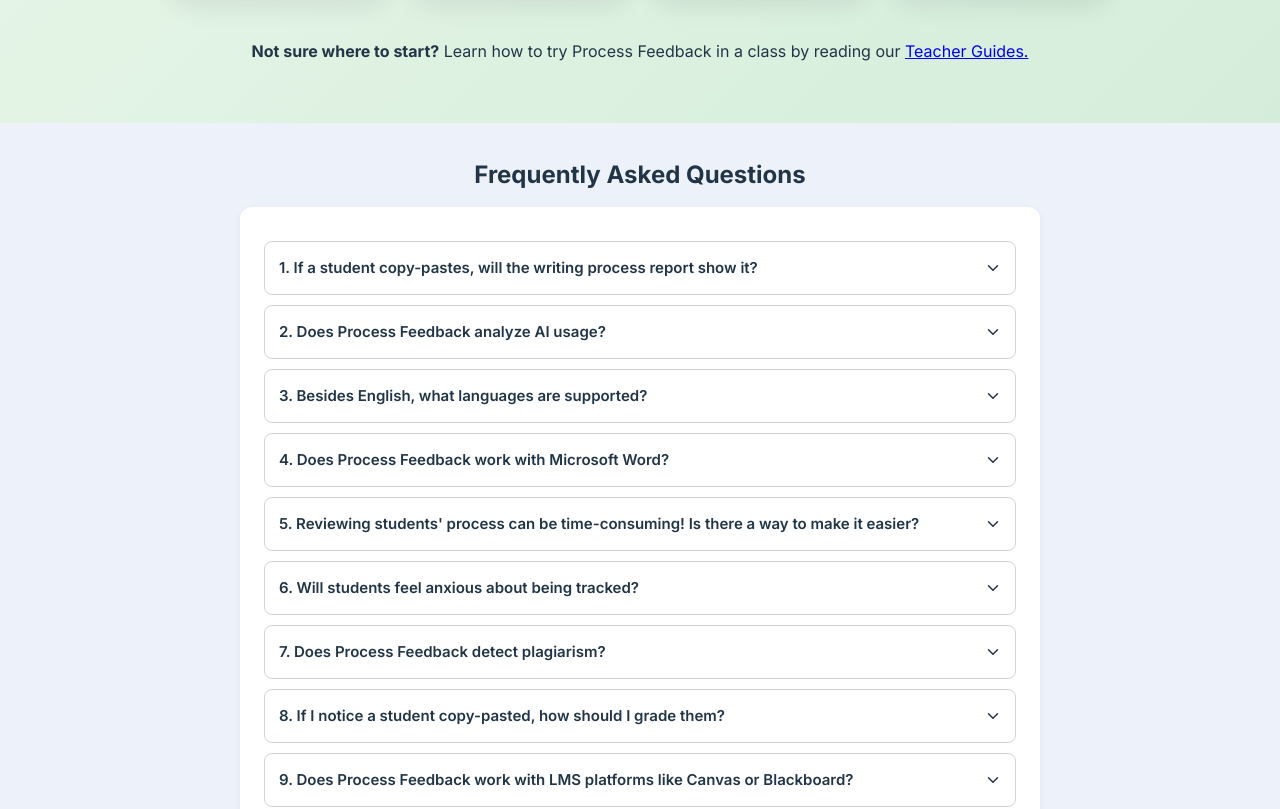
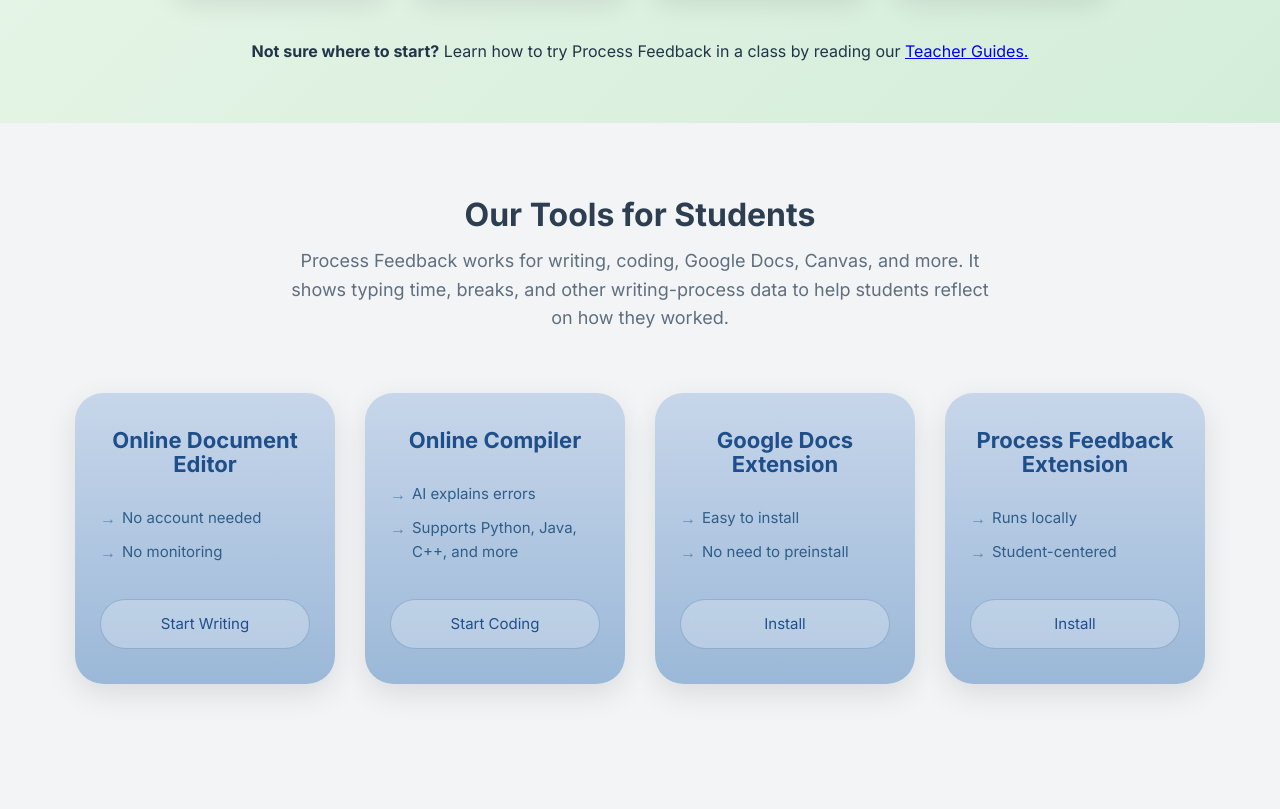
Before and after one commit to nvlodek/software-development-course-proj, a React (Create React App) app: page / in a window 1280 px wide. Shown: the part 2223-3032 px from the top of the page. Built offline with nearby package versions, Linux system fonts and the light colour scheme.

Commit message:
stu-tools complete

```diff
--- a/src/components/Footer.jsx
+++ b/src/components/Footer.jsx
@@ -104,16 +104,16 @@
                     <a href="/404">Terms of Use</a>
                 </div>
                 <div className="footer-social">
-                    <a href="/404" target="_blank" rel="noreferrer" className="social-icon facebook">
+                    <a href="https://www.facebook.com/processfeedback/" target="_blank" rel="noreferrer" className="social-icon facebook">
                         <FaFacebook/>
                     </a>
-                    <a href="/404" target="_blank" rel="noreferrer" className="social-icon">
+                    <a href="https://x.com/processfeedback" target="_blank" rel="noreferrer" className="social-icon">
                         <FaTwitter/>
                     </a>
-                    <a href="/404" target="_blank" rel="noreferrer" className="social-icon">
+                    <a href="https://www.linkedin.com/company/process-feedback/" target="_blank" rel="noreferrer" className="social-icon">
                         <FaLinkedin/>
                     </a>
-                    <a href="/404" target="_blank" rel="noreferrer" className="social-icon">
+                    <a href="https://www.youtube.com/@ProcessFeedback" target="_blank" rel="noreferrer" className="social-icon">
                         <FaYoutube/>
                     </a>
                 </div>
--- /dev/null
+++ b/src/components/sections/stuTools.css
@@ -0,0 +1,111 @@
+.stuTools {
+    text-align: center;
+    background: #f3f4f6;
+    padding: 80px 20px;
+}
+
+/* title */
+.stuTools-title {
+    font-size: 32px;
+    color: #2c3e50;
+    margin-bottom: 20px;
+    font-family: var(--font-main);
+}
+
+/* description */
+.stuTools-description {
+    max-width: 700px;
+    margin: 0 auto;
+    color: #5f6f7f;
+    font-size: 18px;
+    line-height: 1.6;
+    font-family: var(--font-main);
+}
+
+/* container */
+.stuTools .card-container {
+    display: flex;
+    justify-content: center;
+    gap: 30px;
+    flex-wrap: wrap;
+    padding: 60px 20px;
+}
+
+/* cards */
+.stuTools .card {
+    width: 260px;
+    padding: 35px 25px;
+    border-radius: 28px;
+
+    background: linear-gradient(180deg, #c7d6ea 0%, #9bb8d8 100%);
+    box-shadow: 0 10px 30px rgba(0,0,0,0.1);
+
+    display: flex;
+    flex-direction: column;
+    justify-content: space-between;
+
+    transition: all 0.3s ease;
+}
+
+/* hover */
+.stuTools .card:hover {
+    transform: translateY(-8px);
+    background: linear-gradient(180deg, #b7cbe4 0%, #8fb0d4 100%);
+}
+
+/* title */
+.stuTools .card-title {
+    font-size: 22px;
+    color: #1f4f8b;
+    margin-bottom: 20px;
+    font-family: var(--font-main);
+}
+
+/* list */
+.stuTools .card ul {
+    list-style: none;
+    padding: 0;
+    margin-bottom: 25px;
+    text-align: left;
+}
+
+.stuTools .card li {
+    margin: 10px 0;
+    padding-left: 22px;
+    position: relative;
+    color: #2f5d8a;
+    font-size: 15px;
+}
+
+.stuTools .card li::before {
+    content: "→";
+    position: absolute;
+    left: 0;
+    color: #5f86b3;
+    font-size: 16px;
+}
+
+/* button */
+.stuTools .card-btn {
+    display: flex;
+    align-items: center;
+    justify-content: center;
+
+    padding: 12px 20px;
+    border-radius: 999px;
+
+    border: 1px solid rgba(30, 80, 140, 0.25);
+    background: rgba(255, 255, 255, 0.25);
+
+    color: #1f4f8b;
+    font-size: 15px;
+
+    cursor: pointer;
+    transition: all 0.2s ease;
+}
+
+/* hover */
+.stuTools .card-btn:hover {
+    border-color: #1f4f8b;
+    background: rgba(255, 255, 255, 0.35);
+}
--- /dev/null
+++ b/src/components/sections/stuTools.jsx
@@ -0,0 +1,81 @@
+import './stuTools.css';
+import React, { useEffect, useRef, useState } from "react";
+
+function StudentTools() {
+    const sectionRef = useRef(null);
+    const [isVisible, setIsVisible] = useState(false);
+
+    useEffect(() => {
+        const observer = new IntersectionObserver(
+            ([entry]) => {
+                if (entry.isIntersecting) {
+                    setIsVisible(true);
+                }
+            },
+            { threshold: 0.2 }
+        );
+
+        if (sectionRef.current) {
+            observer.observe(sectionRef.current);
+        }
+
+        return () => observer.disconnect();
+    }, []);
+
+    return (
+        <div className="stuTools" ref={sectionRef}>
+            <h2 className={`stuTools-title fade-element ${isVisible ? "show title" : ""}`}>
+                Our Tools for Students
+            </h2>
+
+            <div className="stuTools-content">
+                <p className={`stuTools-description fade-element ${isVisible ? "show paragraph" : ""}`}>
+                    Process Feedback works for writing, coding, Google Docs, Canvas, and more.
+                    It shows typing time, breaks, and other writing-process data to help students reflect on how they worked.
+                </p>
+
+                <div className={`card-container fade-element ${isVisible ? "show cards" : ""}`}>
+
+                    <div className="card">
+                        <h3 className="card-title">Online Document Editor</h3>
+                        <ul>
+                            <li>No account needed</li>
+                            <li>No monitoring</li>
+                        </ul>
+                        <div className="card-btn">Start Writing</div>
+                    </div>
+
+                    <div className="card">
+                        <h3 className="card-title">Online Compiler</h3>
+                        <ul>
+                            <li>AI explains errors</li>
+                            <li>Supports Python, Java, C++, and more</li>
+                        </ul>
+                        <div className="card-btn">Start Coding</div>
+                    </div>
+
+                    <div className="card">
+                        <h3 className="card-title">Google Docs Extension</h3>
+                        <ul>
+                            <li>Easy to install</li>
+                            <li>No need to preinstall</li>
+                        </ul>
+                        <div className="card-btn">Install</div>
+                    </div>
+
+                    <div className="card">
+                        <h3 className="card-title">Process Feedback Extension</h3>
+                        <ul>
+                            <li>Runs locally</li>
+                            <li>Student-centered</li>
+                        </ul>
+                        <div className="card-btn">Install</div>
+                    </div>
+
+                </div>
+            </div>
+        </div>
+    );
+}
+
+export default StudentTools;
--- a/src/pages/Home.jsx
+++ b/src/pages/Home.jsx
@@ -2,6 +2,7 @@
 import FAQ from '../components/sections/FAQ'
 import ProcessFeed from "../components/sections/processFeed";
 import TeachTools from '../components/sections/teachTools'
+import StudentTools from "../components/sections/stuTools";
 
 function Home () {
     return (
@@ -9,6 +10,7 @@
             <Hero />
             <ProcessFeed />
             <TeachTools />
+            <StudentTools />
             <FAQ />
         </div>
     );
```
